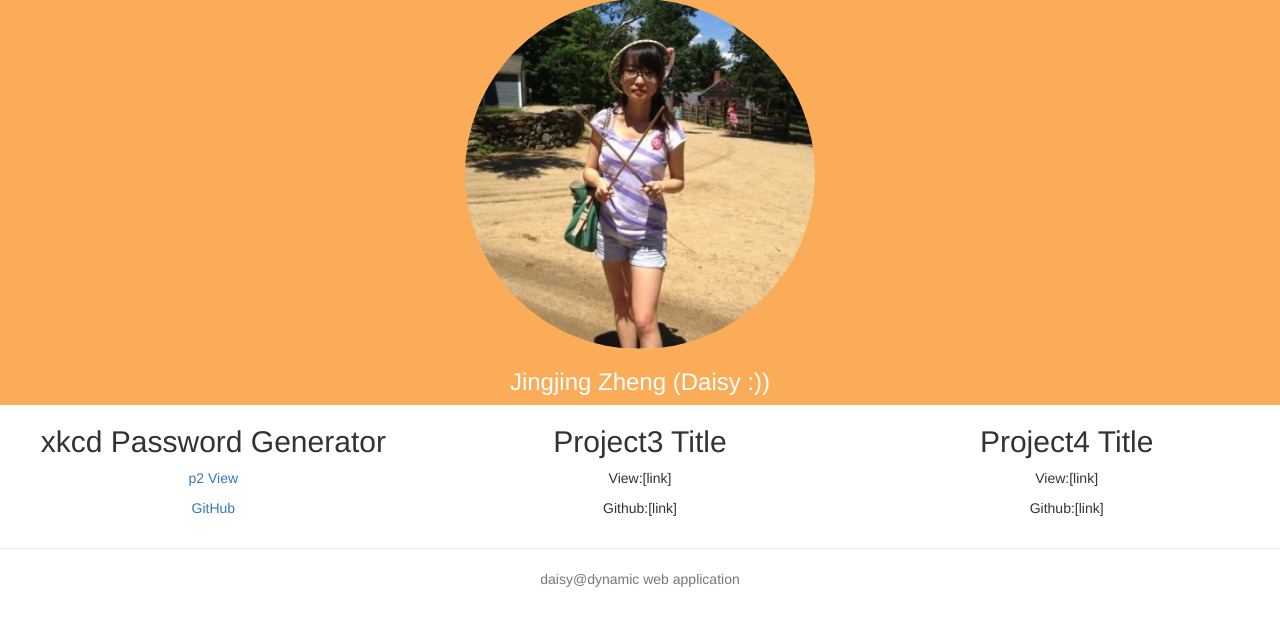
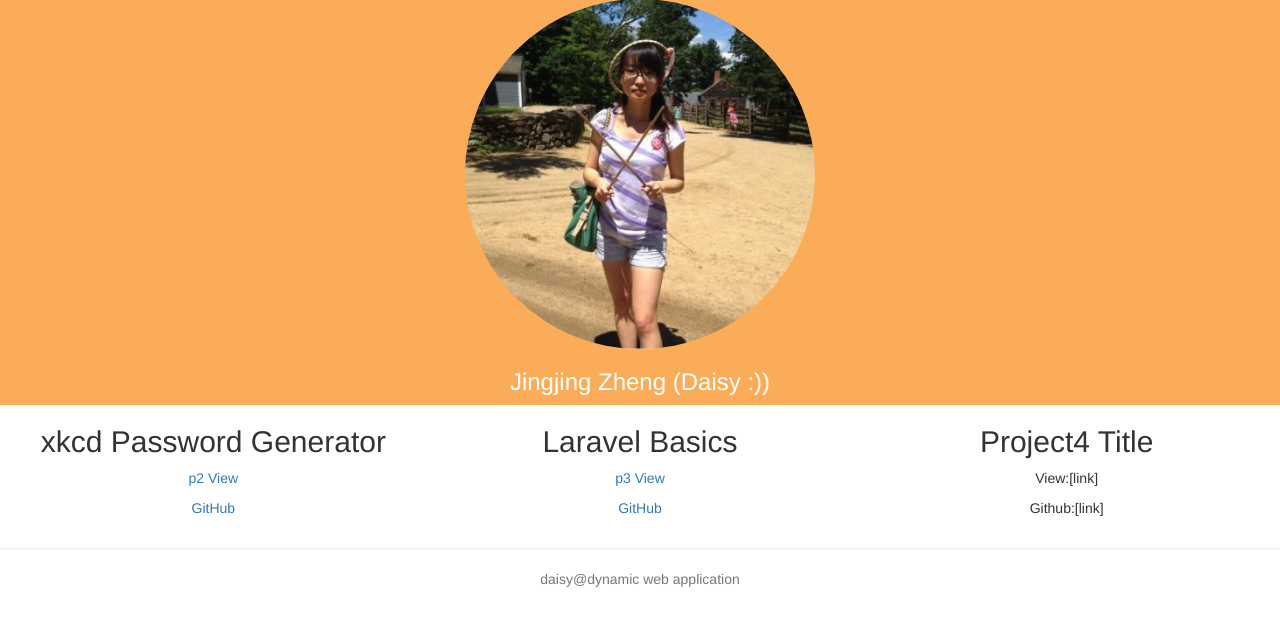
Before and after one commit to daisyzheng2012/p1, a PHP site: page / in a window 1280 px wide. Shown: the part 53-679 px from the top of the page. Run offline with PHP 8.4, Linux system fonts and the light colour scheme.

Commit message:
update p3 link

```diff
--- a/index.php
+++ b/index.php
@@ -45,9 +45,9 @@
         <p><a href="https://github.com/daisyzheng2012/p2">GitHub</a></p>
       </div>
       <div class="col-sm-4">
-        <h2>Project3 Title</h2>
-        <p>View:[link]</p>
-        <p>Github:[link]</p>
+        <h2>Laravel Basics</h2>
+        <p><a href="http://p3.jingjingzheng.me">p3 View</a></p>
+        <p><a href="https://github.com/daisyzheng2012/p3">GitHub</a></p>
       </div>
       <div class="col-sm-4">
         <h2>Project4 Title</h2>
```
